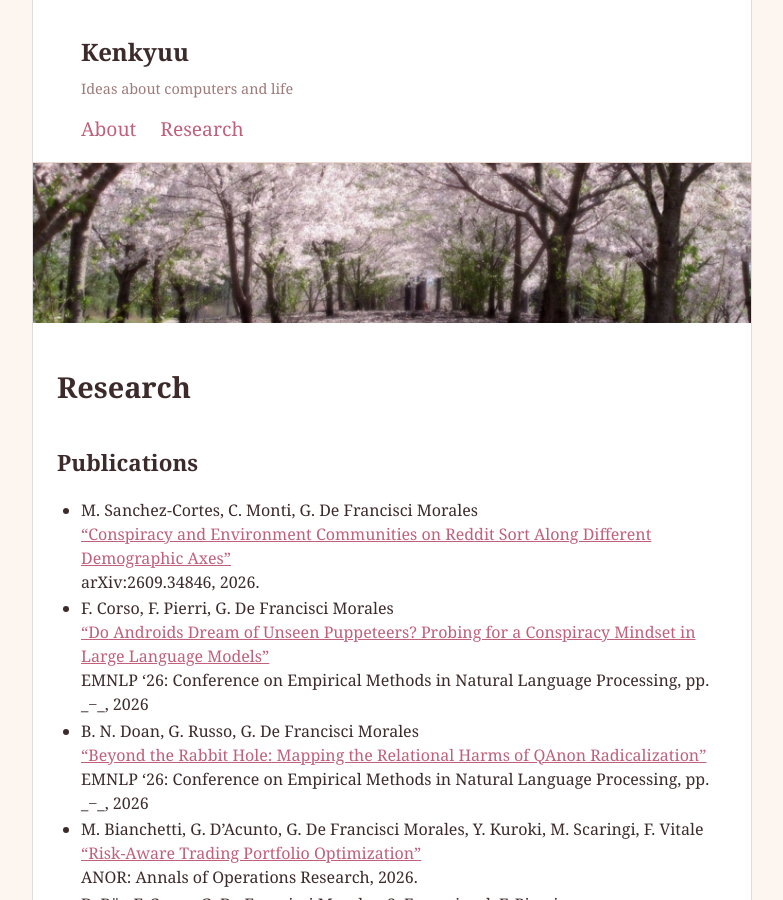
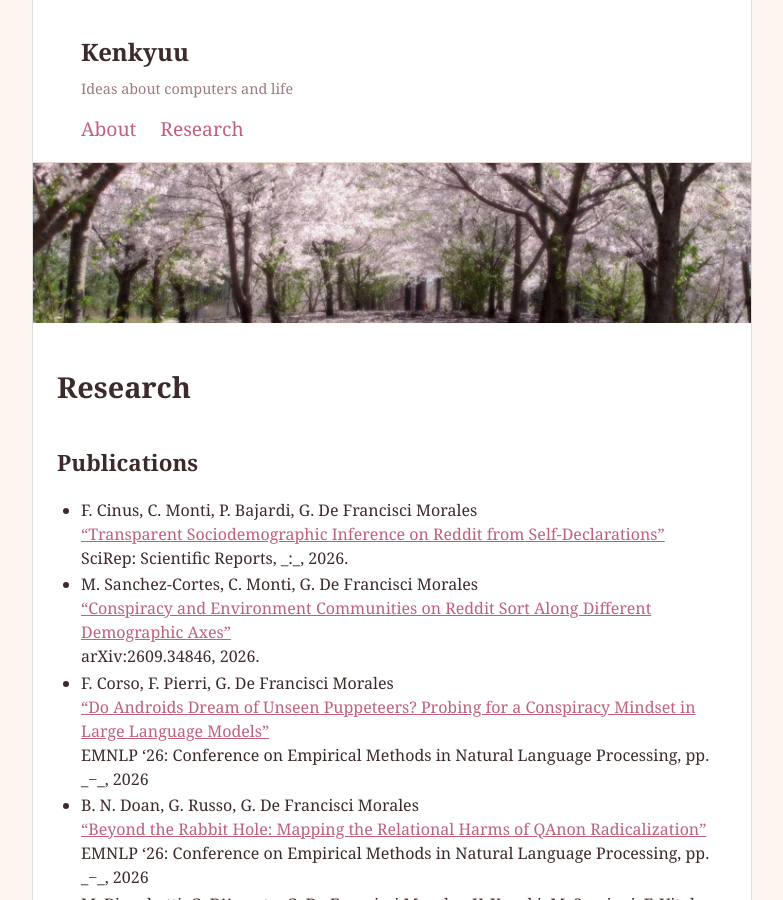
Before and after one commit to gdfm/gdfm.github.io, a Jekyll site: the page built from _pages/research.md, in a window 1280 px wide and 900 px high. Shown: the whole window, without its empty margins (248-1031 px from the left). Built offline with Jekyll 4.4.1, drawn with Linux system fonts in a browser that asks for light colours; some of the changed text lies outside the part shown.

Commit message:
scirep 2026

```diff
--- a/_pages/research.md
+++ b/_pages/research.md
@@ -5,6 +5,10 @@ permalink: /research/
 ---
 
 ## Publications
+
+- F. Cinus, C. Monti, P. Bajardi, G. De Francisci Morales
+[“Transparent Sociodemographic Inference on Reddit from Self-Declarations”](https://arxiv.org/abs/2502.05049)
+SciRep: Scientific Reports, \_:\_, 2026.
 
 - M. Sanchez-Cortes, C. Monti, G. De Francisci Morales
 [“Conspiracy and Environment Communities on Reddit Sort Along Different Demographic Axes”](https://arxiv.org/abs/2609.34846)
```
Also changed, not shown: other parts of _pages/research.md (+0 -4 lines).
